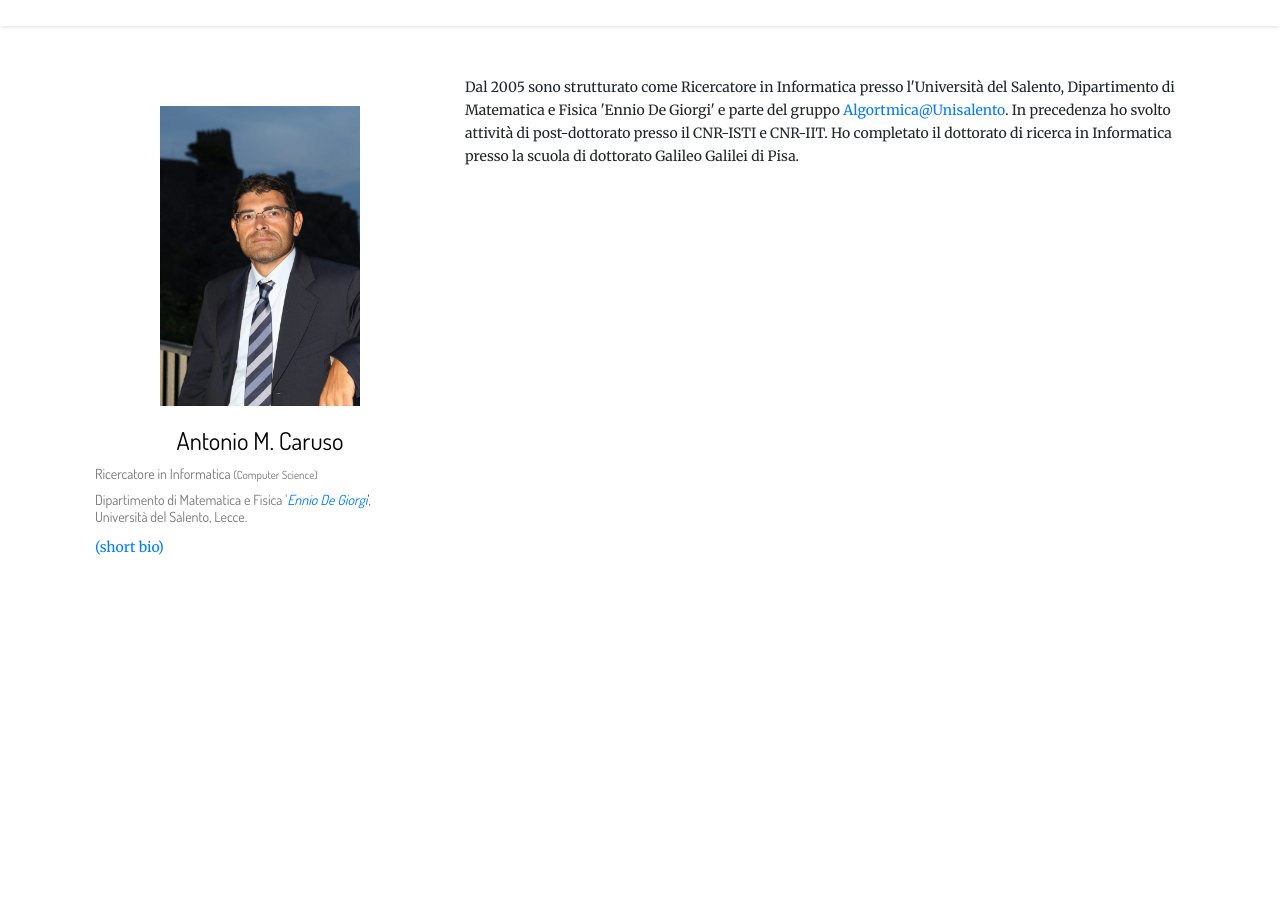
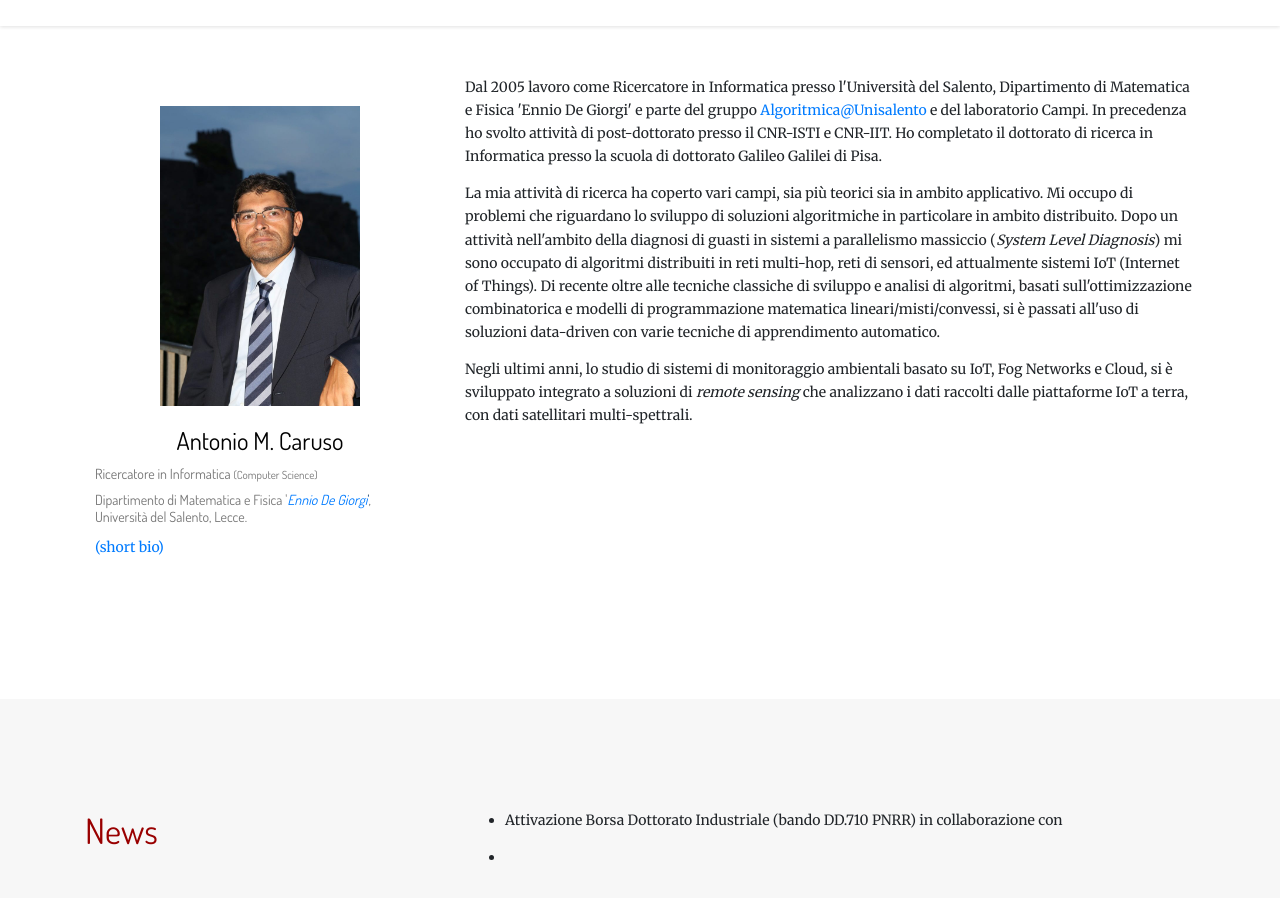
Before and after one commit to antoniocaruso/antoniocaruso.github.io, a plain HTML site: page index.html in a window 1280 px wide. Shown: the part 64-962 px from the top of the page. Before the commit the page ends 800 px from the top, so only its background shows below. Drawn offline with nearby package versions, Linux system fonts and the light colour scheme; some icons are missing.

Commit message:
Added Profile

```diff
--- a/index.html
+++ b/index.html
@@ -79,6 +79,7 @@
   </div>
 </nav>
 <span class="js-widget-page d-none"></span>
+<!-- LTeX: language=it-IT -->
 
   <section id="bio" class="home-section">
     <div class="container">
@@ -101,18 +102,38 @@
           </div>
         </div>
         <div class="col-xs-12 col-md-8" itemprop="description">
-          Dal 2005 sono strutturato come Ricercatore in Informatica presso l'Università del Salento,
+          <p>Dal 2005 lavoro come Ricercatore in Informatica presso l'Università del Salento,
           Dipartimento di Matematica e Fisica 'Ennio De Giorgi' e parte del gruppo
-          <a href="\algogroup">Algortmica@Unisalento</a>. In precedenza ho svolto attività
+          <a href="\algogroup">Algoritmica@Unisalento</a> e del laboratorio Campi. In precedenza ho svolto attività
           di post-dottorato presso il CNR-ISTI e CNR-IIT. Ho completato
-          il dottorato di ricerca in Informatica presso la scuola di dottorato Galileo Galilei di Pisa.
+          il dottorato di ricerca in Informatica presso la scuola di dottorato Galileo Galilei di Pisa.</p>
 
-
+          <p>La mia attività di ricerca ha coperto vari campi, sia più teorici sia in ambito applicativo. Mi occupo di problemi che riguardano lo sviluppo di soluzioni algoritmiche in particolare in ambito distribuito.
+          Dopo un attività nell'ambito della diagnosi di guasti in sistemi a parallelismo massiccio (<em>System Level Diagnosis</em>) mi sono occupato di algoritmi distribuiti in reti multi-hop, reti di sensori, ed attualmente sistemi IoT (Internet of Things). Di recente oltre alle tecniche classiche di sviluppo e analisi di algoritmi, basati sull'ottimizzazione combinatorica e modelli di programmazione matematica lineari/misti/convessi, si è passati all'uso di soluzioni data-driven con varie tecniche di apprendimento automatico.<p>
+          <p>Negli ultimi anni, lo studio di sistemi di monitoraggio ambientali basato su IoT, Fog Networks e Cloud, si è sviluppato integrato a soluzioni di <em>remote sensing</em>
+          che analizzano i dati raccolti dalle piattaforme IoT a terra, con dati satellitari multi-spettrali.</p>
         </div>
       </div>
     </div>
   </section>
 
+
+<section id="news"
+class="home-section">
+<div class="container">
+    <div class="row">
+        <div class="col-xs-12 col-md-4">
+            <h1><font color="#990000">News</font></h1>
+        </div>
+        <div class="col-xs-12 col-md-8">
+          <ul><li><p>
+            Attivazione Borsa Dottorato Industriale  (bando DD.710 PNRR) in collaborazione con
+          </p></li>
+          <li><p></p></li></ul>
+        </div>
+    </div>
+</div>
+</section>
 
 
     <script src="https://code.jquery.com/jquery-3.4.1.slim.min.js" integrity="sha384-J6qa4849blE2+poT4WnyKhv5vZF5SrPo0iEjwBvKU7imGFAV0wwj1yYfoRSJoZ+n" crossorigin="anonymous"></script>
```
